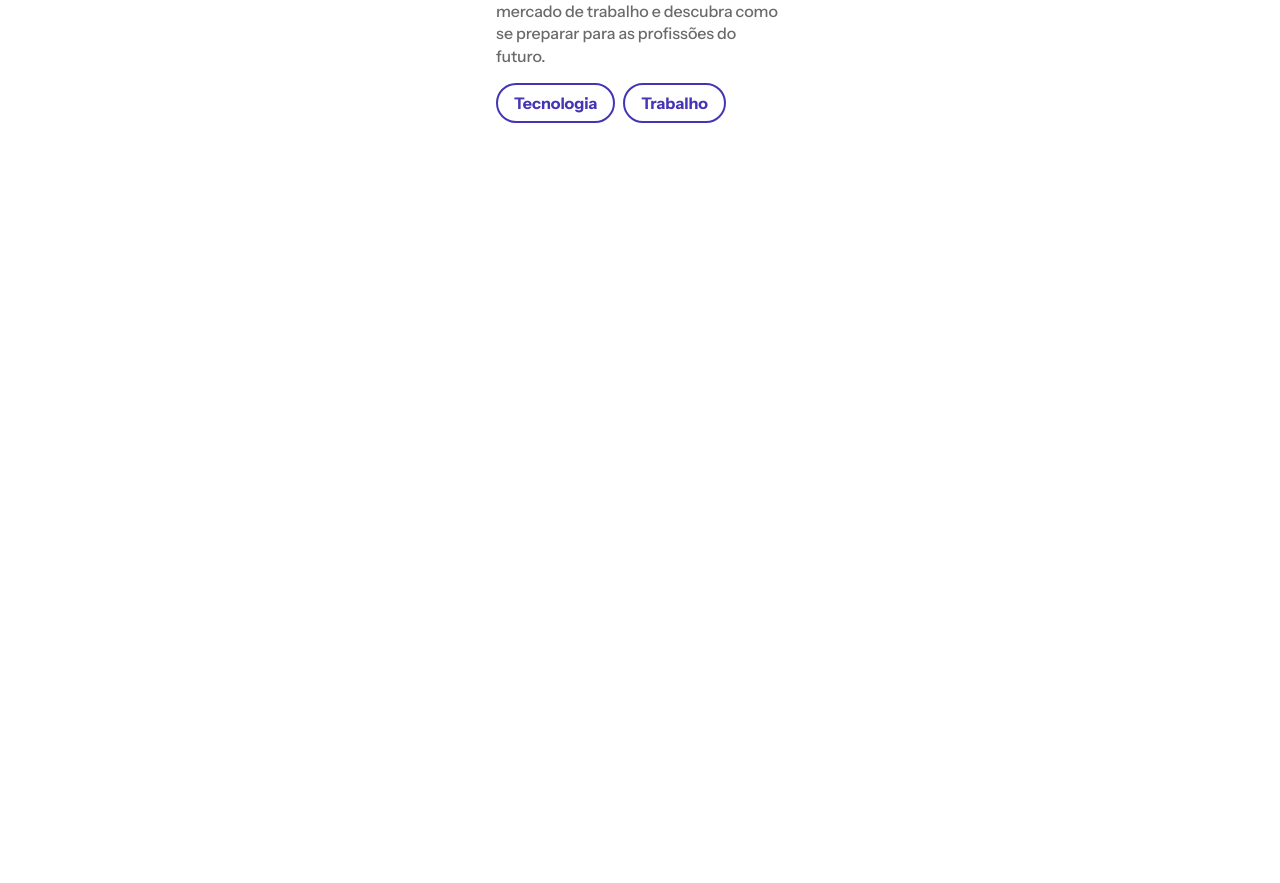
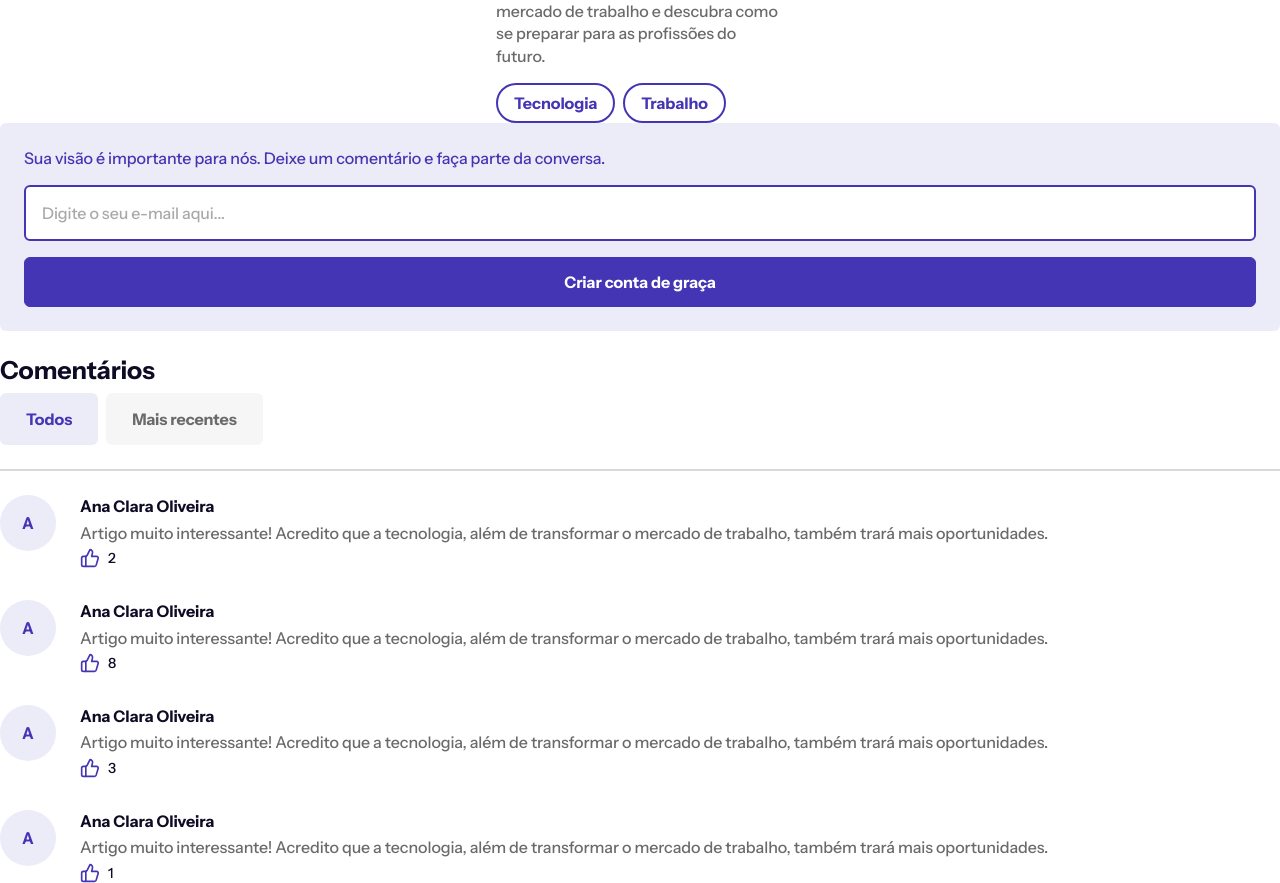
Before and after one commit to marcosaureliodevelop/blog-template, a React (Create React App) app: page / in a window 1280 px wide. Shown: the part 1004-1887 px from the top of the page. Before the commit the page ends 1127 px from the top, so only its background shows below. Built offline with nearby package versions, Linux system fonts and the light colour scheme.

Commit message:
components: create comments section

```diff
--- a/src/components/molecules/CapterLeadComment/styled.ts
+++ b/src/components/molecules/CapterLeadComment/styled.ts
@@ -7,7 +7,7 @@ export const CapterLeadCommentStyled = styled.div`
     display: flex;
     flex-direction: column;
     justify-content: center;
-    align-items: center;
+    align-items: flex-start;
     gap: 16px;
     height: auto;
     width: 100%;
--- /dev/null
+++ b/src/components/organisms/Comments/index.tsx
@@ -0,0 +1,47 @@
+import React from "react";
+
+import {
+    CommentsStyled,
+    CommentsHeadlineStyled,
+    LineDivision,
+    CommentsContainer
+} from "./styled";
+
+import CapterLeadComment from "../../molecules/CapterLeadComment";
+import Comment from "../../molecules/Comment";
+import Headline from "../../atoms/Headline";
+import CommentFilter from "../../molecules/CommentFilter";
+
+interface CommentsProps {
+    firstLetter: string;
+    username: string;
+    content: string;
+    likeAmount: number;
+};
+
+const Comments: React.FC<{ comments: CommentsProps[] }> = ({ comments }) => {
+    return (
+        <CommentsStyled>
+            <CapterLeadComment />
+
+            <CommentsHeadlineStyled>
+                <Headline variant="tertiary" content="Comentários" />
+                <CommentFilter />
+            </CommentsHeadlineStyled>
+
+            <LineDivision />
+
+            <CommentsContainer>
+                {comments.map(item => (
+                    <Comment
+                        firstLetter={item.firstLetter}
+                        username={item.username}
+                        content={item.content}
+                        likeAmount={item.likeAmount} />
+                ))}
+            </CommentsContainer>
+        </CommentsStyled>
+    );
+};
+
+export default Comments;
--- /dev/null
+++ b/src/components/organisms/Comments/styled.ts
@@ -0,0 +1,36 @@
+import styled from "styled-components";
+
+export const CommentsStyled = styled.section`
+    position: relative;
+    display: flex;
+    flex-direction: column;
+    justify-content: flex-start;
+    align-items: flex-start;
+    width: 100%;
+    gap: 24px;
+`;
+
+export const CommentsHeadlineStyled = styled.div`
+    position: relative;
+    display: flex;
+    flex-direction: column;
+    justify-content: flex-start;
+    align-items: flex-start;
+    width: 100%;
+    gap: 8px;
+`;
+
+export const LineDivision = styled.hr`
+    width: 100%;
+    border: 1px solid #d9d9d9;
+    margin: 0;
+`;
+
+export const CommentsContainer = styled.div`
+    position: relative;
+    display: flex;
+    flex-direction: column;
+    justify-content: flex-start;
+    align-items: flex-start;
+    gap: 32px;
+`;
--- a/src/pages/HomePage/index.tsx
+++ b/src/pages/HomePage/index.tsx
@@ -1,6 +1,7 @@
 import React from "react";
 
 import PostLine from "../../components/organisms/PostLine";
+import Comments from "../../components/organisms/Comments";
 
 interface PostProps {
     postImage: {
@@ -15,6 +16,13 @@ interface PostProps {
     };
     description: string;
     postCategory: string[];
+};
+
+interface CommentsProps {
+    firstLetter: string;
+    username: string;
+    content: string;
+    likeAmount: number;
 };
 
 const HomePage: React.FC = () => {
@@ -79,11 +87,41 @@ const HomePage: React.FC = () => {
         }
     ];
 
+    /** esta constante representa o retorno da api fictícia */
+    const comments: CommentsProps[] = [
+        {
+            firstLetter: "A",
+            username: "Ana Clara Oliveira",
+            content: "Artigo muito interessante! Acredito que a tecnologia, além de transformar o mercado de trabalho, também trará mais oportunidades.",
+            likeAmount: 2
+        },
+        {
+            firstLetter: "A",
+            username: "Ana Clara Oliveira",
+            content: "Artigo muito interessante! Acredito que a tecnologia, além de transformar o mercado de trabalho, também trará mais oportunidades.",
+            likeAmount: 8
+        },
+        {
+            firstLetter: "A",
+            username: "Ana Clara Oliveira",
+            content: "Artigo muito interessante! Acredito que a tecnologia, além de transformar o mercado de trabalho, também trará mais oportunidades.",
+            likeAmount: 3
+        },
+        {
+            firstLetter: "A",
+            username: "Ana Clara Oliveira",
+            content: "Artigo muito interessante! Acredito que a tecnologia, além de transformar o mercado de trabalho, também trará mais oportunidades.",
+            likeAmount: 1
+        }
+    ];
+
     return (
         <>
             <PostLine
                 title="Posts Relacionados"
                 posts={posts} />
+
+            <Comments comments={comments} />
         </>
     );
 };
```
